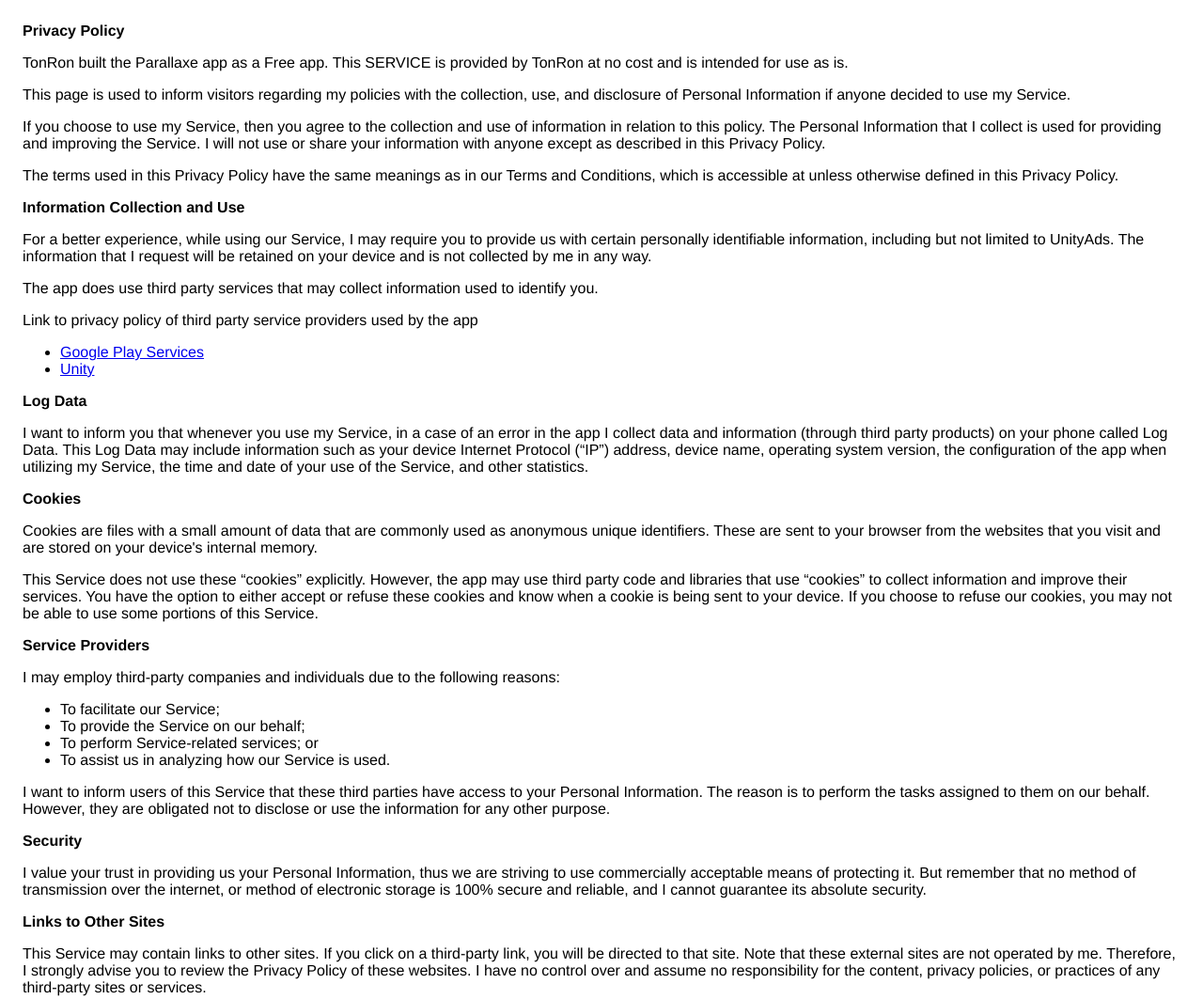
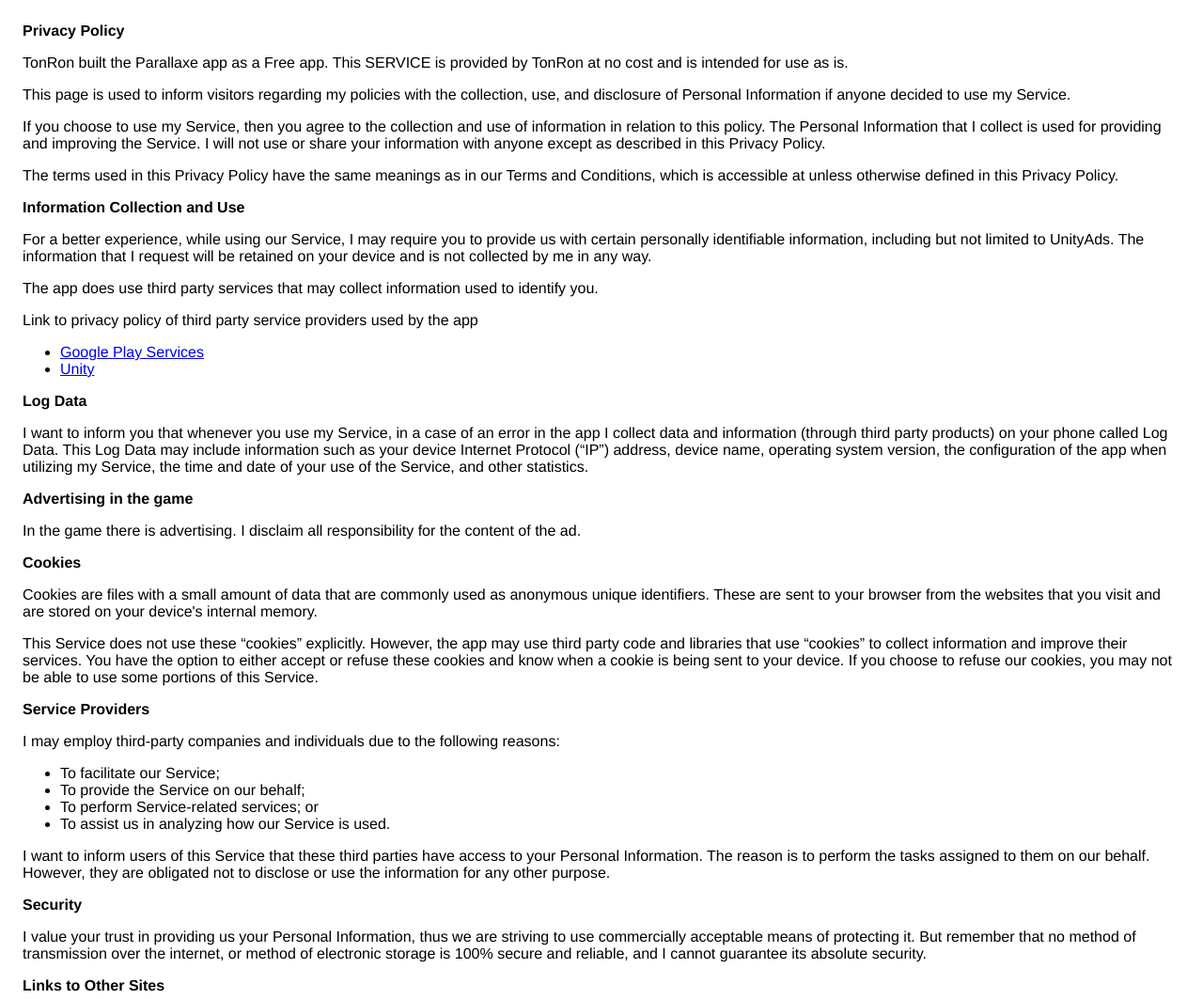
Before and after one commit to TonRonDev/TonRonDev.github.io, a plain HTML site: page index.html in a window 1280 px wide. Shown: the top 1063 px of the page at 94% size. Drawn offline with Linux system fonts and the light colour scheme.

Commit message:
Update index.html

```diff
--- a/index.html
+++ b/index.html
@@ -47,7 +47,13 @@
                   configuration of the app when utilizing my Service,
                   the time and date of your use of the Service, and other
                   statistics.
-                </p> <p><strong>Cookies</strong></p> <p>
+                </p>
+        <p><strong>Advertising in the game</strong></p>
+        <p>
+       In the game there is advertising. I disclaim all responsibility for the content of the ad.
+                </p>
+        <p><strong>Cookies</strong></p>
+        <p>
                   Cookies are files with a small amount of data that are
                   commonly used as anonymous unique identifiers. These are sent
                   to your browser from the websites that you visit and are
```
